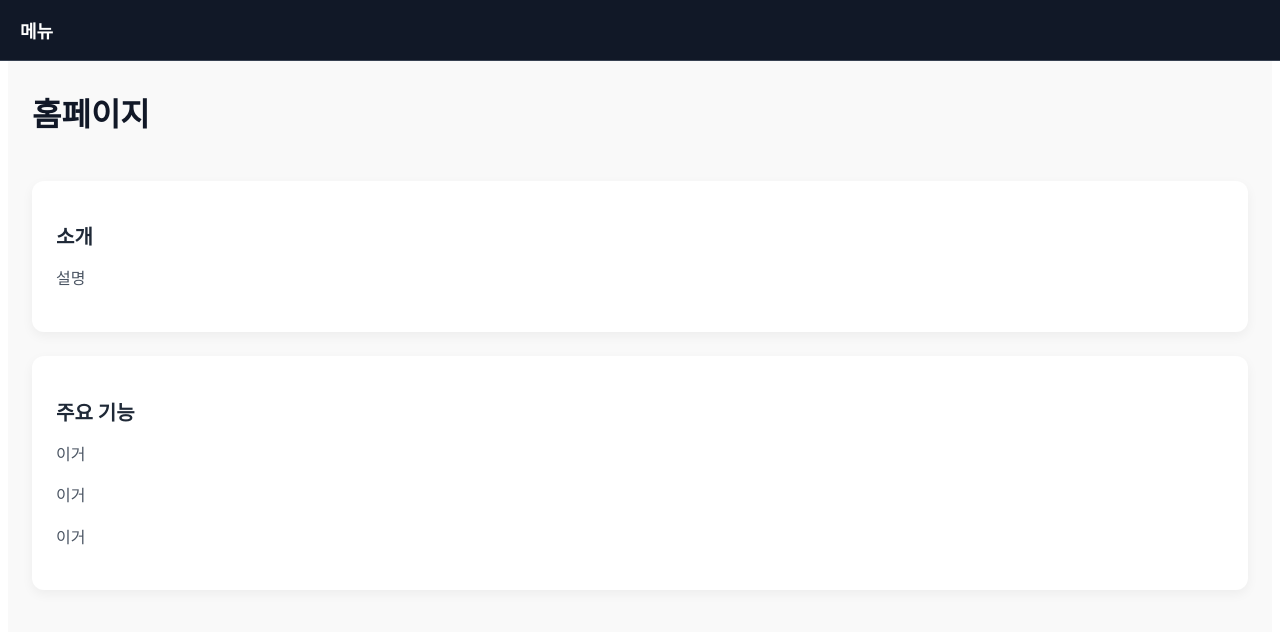
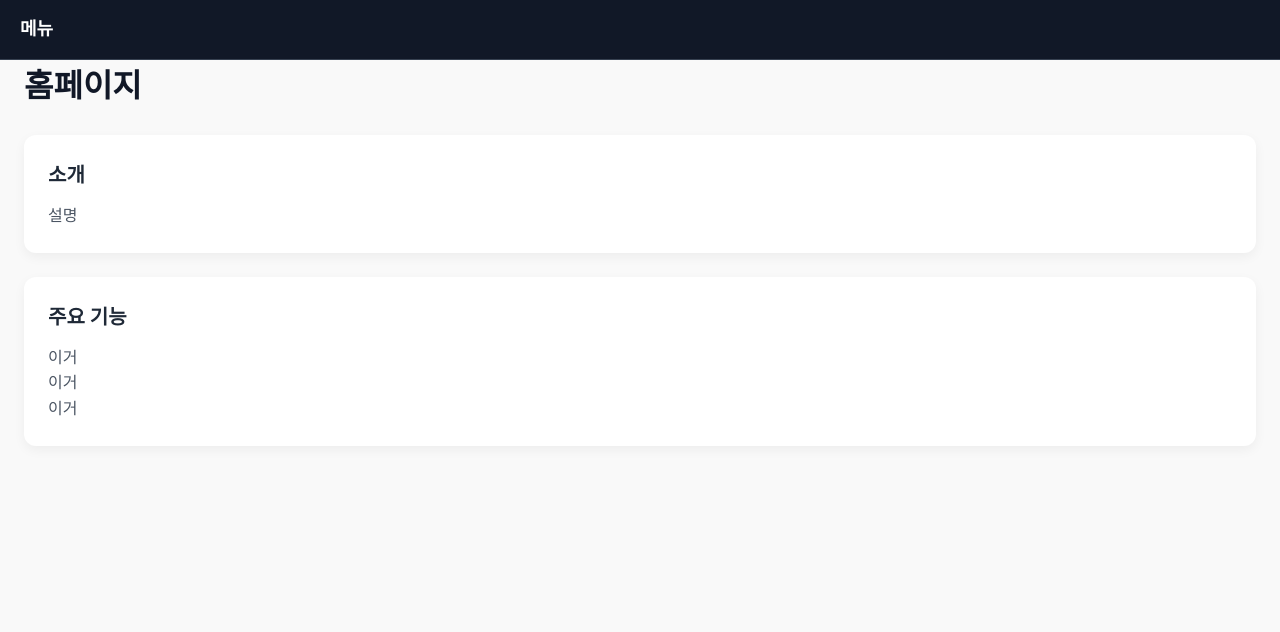
Before and after one commit to P-U-P-Project-Union-Platform/PUP---FrontEnd, a React (Vite) app: page / in a window 1280 px wide. Shown: the top 632 px of the page. Built offline with nearby package versions, Linux system fonts and the light colour scheme.

Commit message:
기본 css 적용

```diff
--- /dev/null
+++ b/src/App.css
@@ -0,0 +1,44 @@
+* {
+  margin: 0;
+  padding: 0;
+  box-sizing: border-box;
+}
+
+html, body {
+  width: 100%;
+  height: 100%;
+  font-family: -apple-system, BlinkMacSystemFont, 'Segoe UI', Roboto,
+    Oxygen, Ubuntu, Cantarell, 'Open Sans', 'Helvetica Neue', sans-serif;
+  background-color: #fafafa;
+  color: #222;
+  line-height: 1.6;
+  -webkit-font-smoothing: antialiased;
+}
+
+a {
+  text-decoration: none;
+  color: inherit;
+}
+
+ul, ol {
+  list-style: none;
+}
+
+button {
+  font-family: inherit;
+  background: none;
+  border: none;
+  cursor: pointer;
+}
+
+img {
+  display: block;
+  max-width: 100%;
+  height: auto;
+}
+
+#root {
+  min-height: 100vh;
+  display: flex;
+  flex-direction: column;
+}
```
Also changed, not shown: src/App.tsx (+5 -4 lines).
